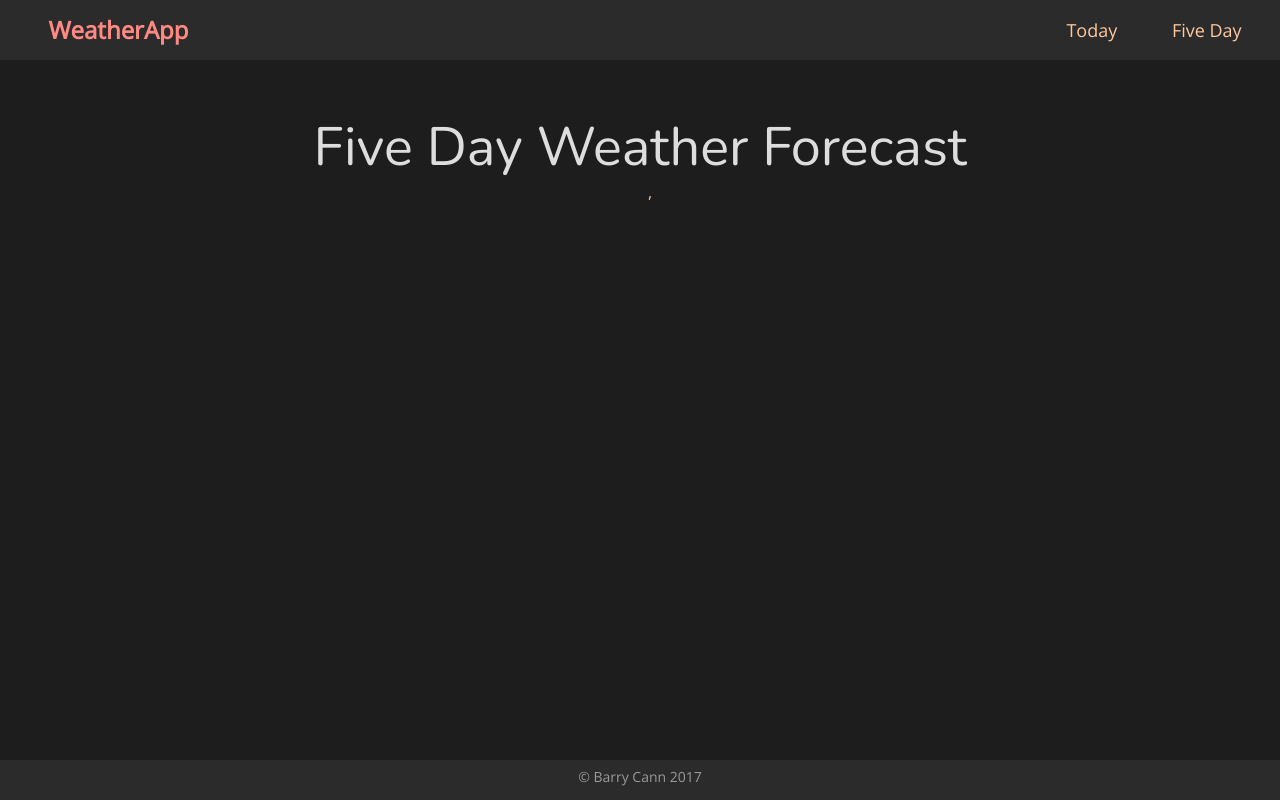
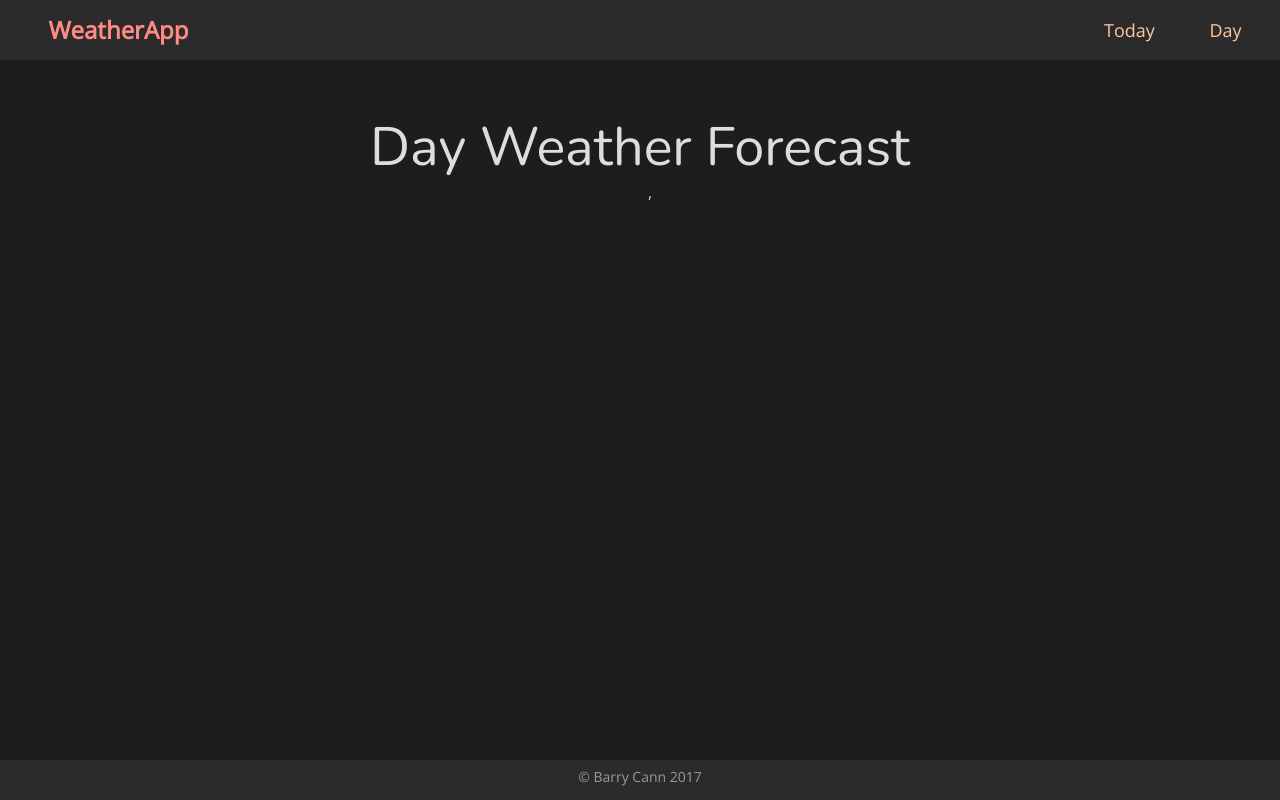
Before and after one commit to barrycann/barrycann.github.io, a plain HTML site: page index.html at #!/fiveDayForecast in a window 1280 px wide. Drawn offline with nearby package versions, Linux system fonts and the light colour scheme; some packages are replaced by stand-ins of ours; no server answers.

Commit message:
Add files via upload

```diff
--- a/views/fiveDayTmpl.html
+++ b/views/fiveDayTmpl.html
@@ -1,5 +1,5 @@
 <div class="welcome-card">
-    <h1>Five Day Weather Forecast</h1>
+    <h1>{{forecastLength}} Day Weather Forecast</h1>
     <p class="little-desc">{{loc.city}}, {{loc.region}}</p>
 </div>
 <div >
--- a/views/navTmpl.html
+++ b/views/navTmpl.html
@@ -6,7 +6,7 @@
       <div class="nav-right">
          <ul class="nav-centered-right">
             <li><a ui-sref="home">Today</a></li>
-            <li><a ui-sref="fiveDay">Five Day</a></li>
+            <li><a ui-sref="fiveDay">{{forecastLength}} Day</a></li>
          </ul>
       </div>
    </nav>
```
